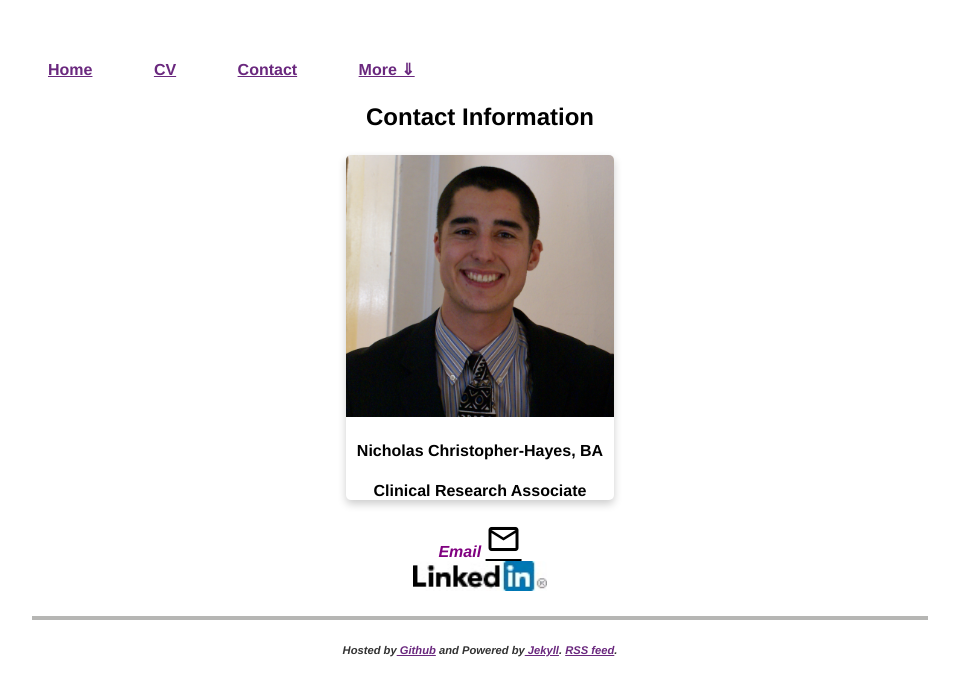
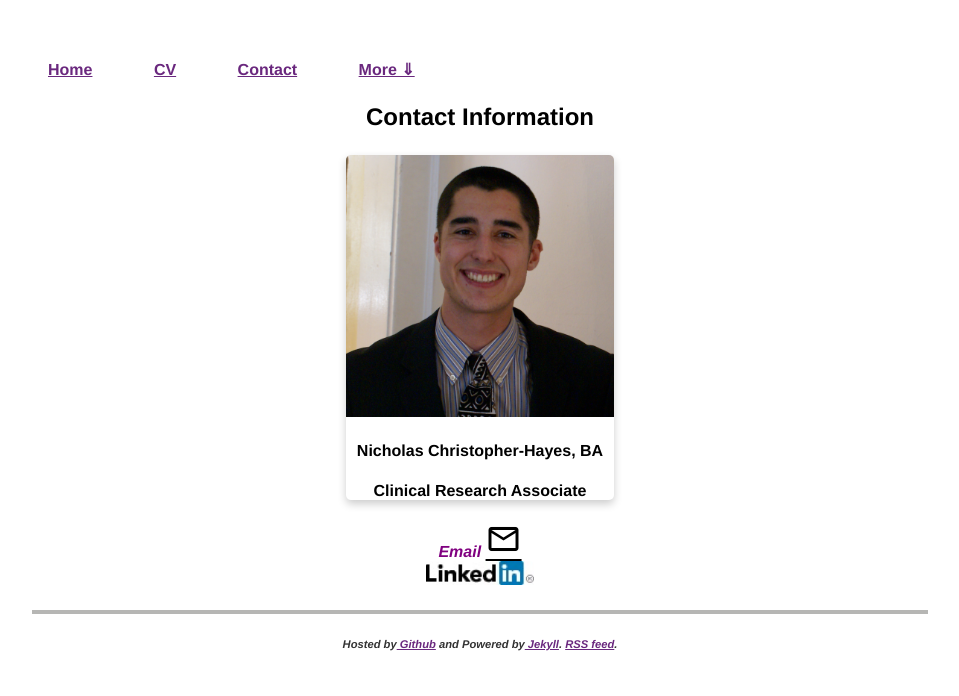
Before and after one commit to nichrishayes/nichrishayes.github.io, a Jekyll site: the page built from contact/index.html, in a window 1280 px wide. Shown: the top 696 px of the page, without its empty margins (160-1119 px from the left). Built offline with Jekyll 4.4.1, drawn with Linux system fonts in a browser that asks for light colours.

Commit message:
Update index.html

```diff
--- a/contact/index.html
+++ b/contact/index.html
@@ -21,5 +21,5 @@
 	<a style="font-size:36px; color: black" href="mailto:chris477@uwmalumni.com"
 	   class="material-icons" onclick="myFunction()">mail_outline</a><br />
 
-	<a href="https://www.linkedin.com/in/nicholas-christopher-hayes-90a74357"><img src="linkedin.jpg" alt="image" width="15%"></a>
+	<a href="https://www.linkedin.com/in/nicholas-christopher-hayes-90a74357"><img src="linkedin.jpg" alt="image" width="12%"></a>
 </h4>
```
